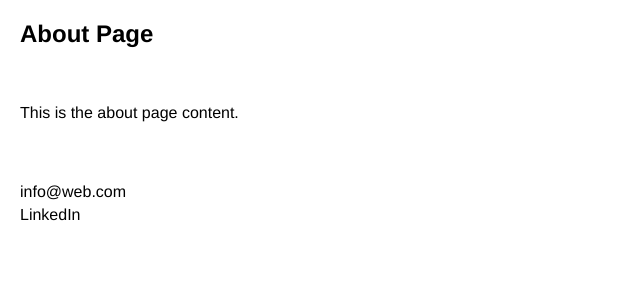
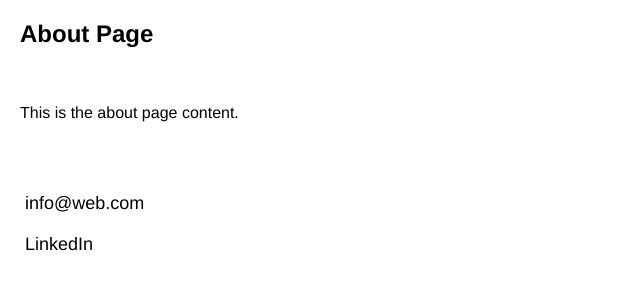
Before and after one commit to hanyadsdoc/portfolio, a Jekyll site: the page page1.html, which Jekyll copies as it is, in a window 1280 px wide. Shown: the top 300 px of the page, without its empty margins (0-640 px from the left). Built offline with Jekyll 4.4.1, drawn with Linux system fonts in a browser that asks for light colours.

Commit message:
Updated footers

```diff
--- a/index.html
+++ b/index.html
@@ -56,8 +56,10 @@
     </main>
 
     <footer>
-        <a href="mailto:info@web.com">info@web.com</a>
-        <a href="https://www.linkedin.com/in/yoon-h-97453111/" target="_blank">LinkedIn</a>
+         <div class="sub-headings">
+           <a href="mailto:info@web.com"><div class="sub-heading">info@web.com</div></a>
+            <a href="https://www.linkedin.com/in/yoon-h-97453111/" target="_blank"><div class="sub-heading">LinkedIn</div></a>
+        </div>
     </footer>
 
     <script>
--- a/page1.html
+++ b/page1.html
@@ -17,9 +17,11 @@
     </main>
 
     <footer>
-        <a href="mailto:info@web.com">info@web.com</a>
-        <a href="https://www.linkedin.com/in/yoon-h-97453111/" target="_blank">LinkedIn</a>
-    </footer>
+        <div class="sub-headings">
+          <a href="mailto:info@web.com"><div class="sub-heading">info@web.com</div></a>
+           <a href="https://www.linkedin.com/in/yoon-h-97453111/" target="_blank"><div class="sub-heading">LinkedIn</div></a>
+       </div>
+   </footer>
 
 </body>
 </html>
```
Also changed, not shown: page3.html (+5 -3 lines), tag.html (+5 -3 lines).
